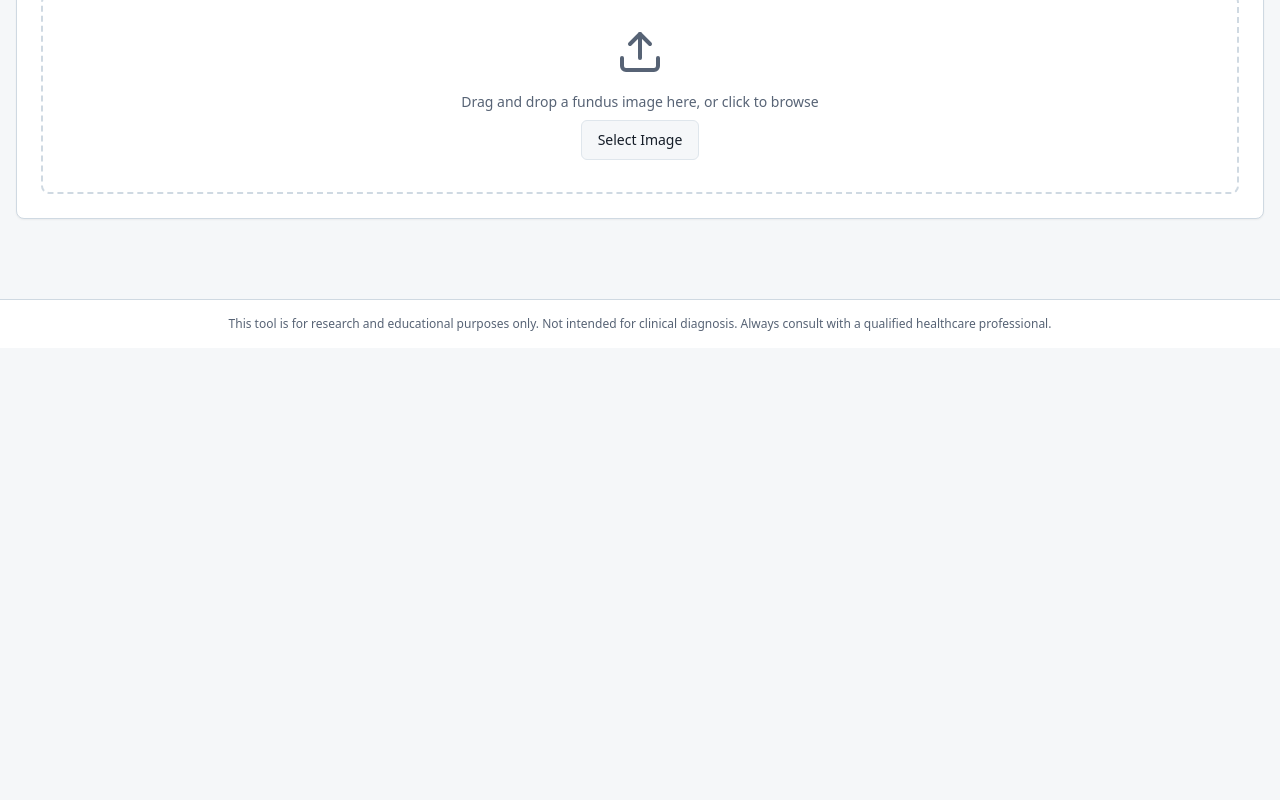
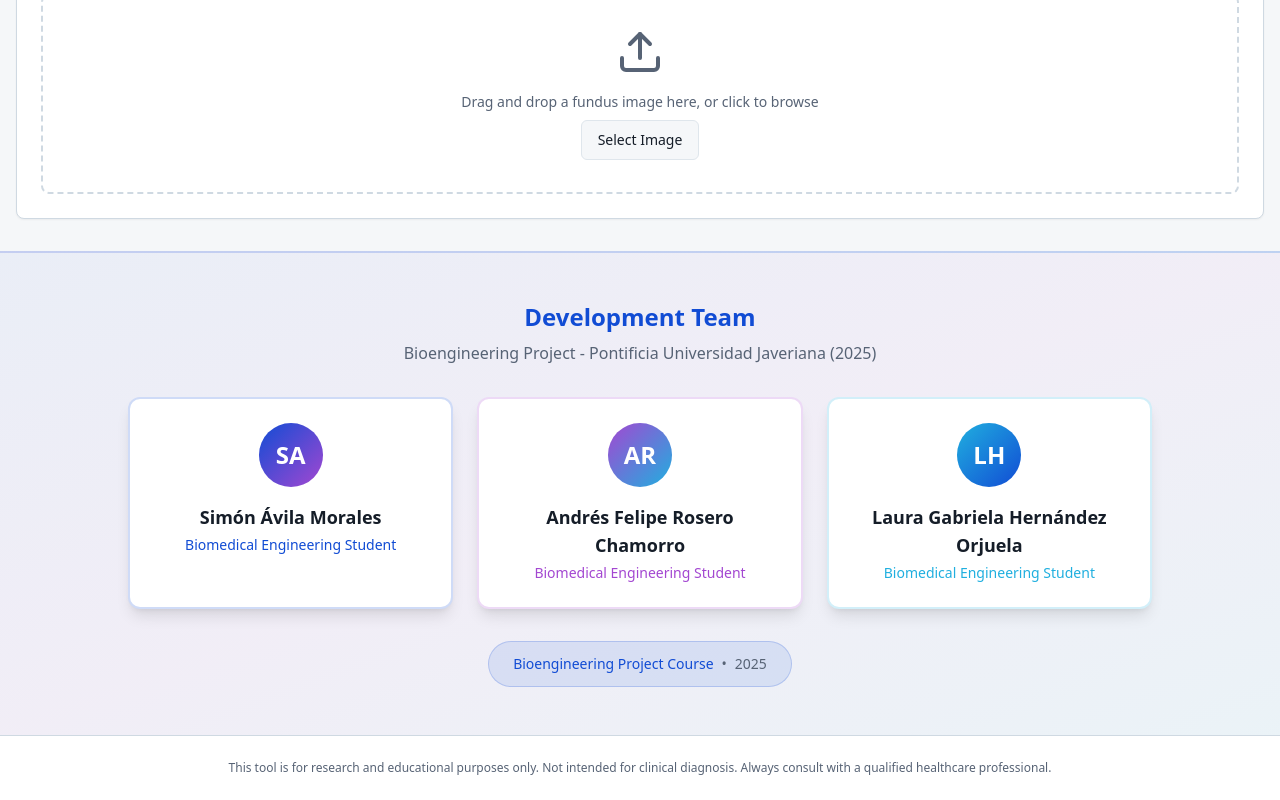
Before and after one commit to gabyhernandez074-hub/eye-ai-detector, a React (Vite) app: page / in a window 1280 px wide. Shown: the part 299-1099 px from the top of the page. Before the commit the page ends 800 px from the top, so only its background shows below. Built offline with nearby package versions, Linux system fonts and the light colour scheme; the HTML template or start-up script is replaced by a standard one.

Commit message:
Add student credits section

```diff
--- a/src/pages/Index.tsx
+++ b/src/pages/Index.tsx
@@ -93,9 +93,70 @@ const Index = () => {
         </Tabs>
       </main>
 
+      {/* Developer Credits Section */}
+      <section className="border-t-2 border-primary/20 bg-gradient-to-br from-primary/5 via-secondary/5 to-accent/5 py-12">
+        <div className="container mx-auto px-4">
+          <div className="text-center mb-8">
+            <h2 className="text-2xl font-bold text-primary mb-2">Development Team</h2>
+            <p className="text-muted-foreground">
+              Bioengineering Project - Pontificia Universidad Javeriana (2025)
+            </p>
+          </div>
+
+          <div className="grid grid-cols-1 md:grid-cols-3 gap-6 max-w-5xl mx-auto">
+            {/* Student 1 */}
+            <div className="bg-card rounded-xl p-6 shadow-lg border-2 border-primary/20 hover:border-primary/40 transition-all hover:shadow-xl">
+              <div className="w-16 h-16 rounded-full bg-gradient-to-br from-primary to-secondary flex items-center justify-center text-white text-2xl font-bold mb-4 mx-auto">
+                SA
+              </div>
+              <h3 className="text-lg font-bold text-foreground text-center mb-1">
+                Simón Ávila Morales
+              </h3>
+              <p className="text-sm text-primary text-center font-medium">
+                Biomedical Engineering Student
+              </p>
+            </div>
+
+            {/* Student 2 */}
+            <div className="bg-card rounded-xl p-6 shadow-lg border-2 border-secondary/20 hover:border-secondary/40 transition-all hover:shadow-xl">
+              <div className="w-16 h-16 rounded-full bg-gradient-to-br from-secondary to-accent flex items-center justify-center text-white text-2xl font-bold mb-4 mx-auto">
+                AR
+              </div>
+              <h3 className="text-lg font-bold text-foreground text-center mb-1">
+                Andrés Felipe Rosero Chamorro
+              </h3>
+              <p className="text-sm text-secondary text-center font-medium">
+                Biomedical Engineering Student
+              </p>
+            </div>
+
+            {/* Student 3 */}
+            <div className="bg-card rounded-xl p-6 shadow-lg border-2 border-accent/20 hover:border-accent/40 transition-all hover:shadow-xl">
+              <div className="w-16 h-16 rounded-full bg-gradient-to-br from-accent to-primary flex items-center justify-center text-white text-2xl font-bold mb-4 mx-auto">
+                LH
+              </div>
+              <h3 className="text-lg font-bold text-foreground text-center mb-1">
+                Laura Gabriela Hernández Orjuela
+              </h3>
+              <p className="text-sm text-accent text-center font-medium">
+                Biomedical Engineering Student
+              </p>
+            </div>
+          </div>
+
+          <div className="mt-8 text-center">
+            <div className="inline-flex items-center gap-2 px-6 py-3 bg-primary/10 rounded-full border border-primary/20">
+              <span className="text-sm font-medium text-primary">Bioengineering Project Course</span>
+              <span className="text-sm text-muted-foreground">•</span>
+              <span className="text-sm text-muted-foreground">2025</span>
+            </div>
+          </div>
+        </div>
+      </section>
+
       {/* Footer */}
-      <footer className="border-t border-border bg-card mt-12">
-        <div className="container mx-auto px-4 py-4">
+      <footer className="border-t border-border bg-card py-6">
+        <div className="container mx-auto px-4">
           <p className="text-xs text-muted-foreground text-center">
             This tool is for research and educational purposes only. Not intended for clinical diagnosis.
             Always consult with a qualified healthcare professional.
```
